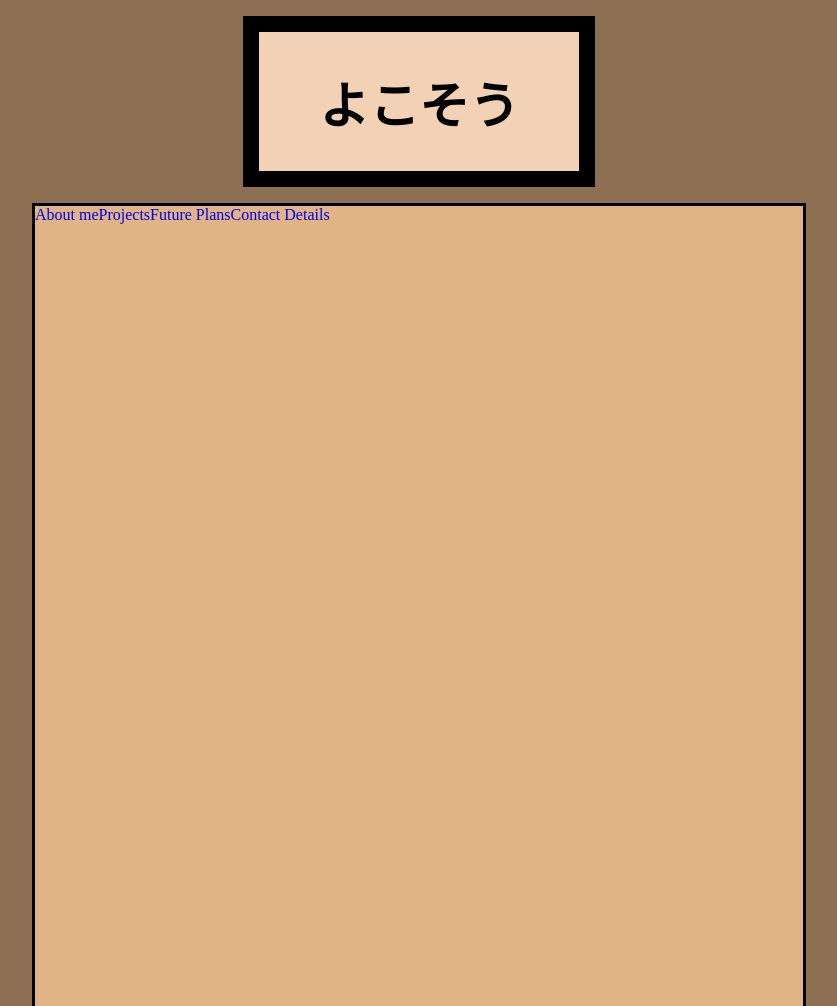
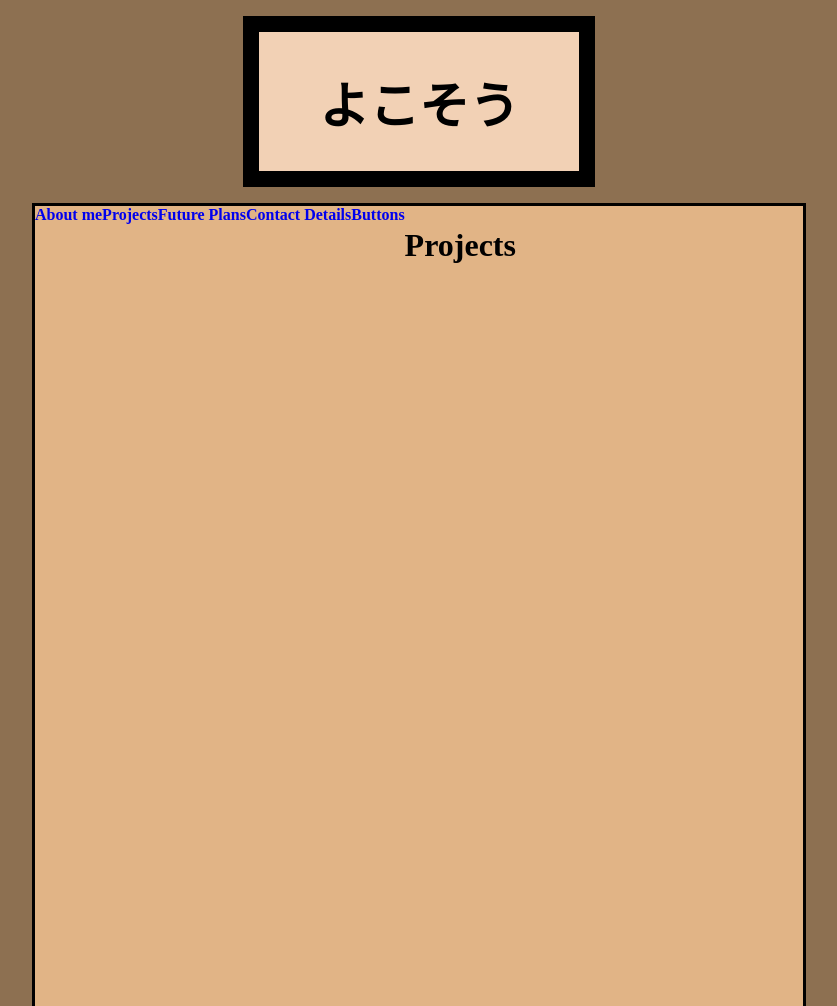
Before and after one commit to SenseiChromosome/Portifolio, a plain HTML site: page Programming/projects.html in a window 1280 px wide. Shown: the top 1006 px of the page, without its empty margins (221-1058 px from the left). Drawn offline with Linux system fonts and the light colour scheme.

Commit message:
Update projects.html

```diff
--- a/Programming/projects.html
+++ b/Programming/projects.html
@@ -11,22 +11,20 @@
         <a href="index.html" id="headertitle"><h1>よこそう</h1></a>
     </div>
 
+    <div class="mainborder">
 
-    <div class="mainborder">
         <div class="navbar">
+            <a class="navbarItem" href="about.html"><b>About me</b></a>
+            <a class="navbarItem" href="projects.html"><b>Projects</b></a>
+            <a class="navbarItem" href="future.html"><b>Future Plans</b></a>
+            <a class="navbarItem" href="contact.html"><b>Contact Details</b></a>
+            <a class="navbarItem" href="button.html"><b>Buttons</b></a>
+        </div>
+
         <div>
-            <a href="about.html">About me</a>
+            <h1 class="projectTitle">Projects</h1>
         </div>
-        <div>
-            <a href="projects.html">Projects</a>
-        </div>
-        <div>
-            <a href="future.html">Future Plans</a>
-        </div>
-        <div>
-            <a href="contact.html">Contact Details</a>
-        </div>
-    </div>
+
     </div>
 </body>
 </html>
```
